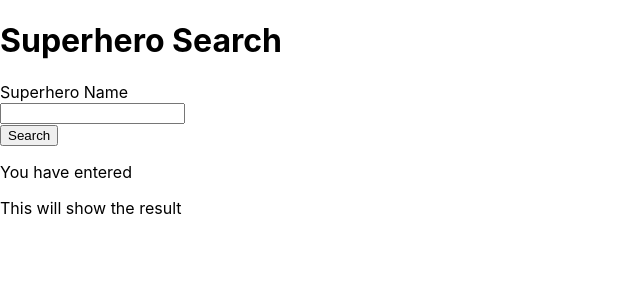
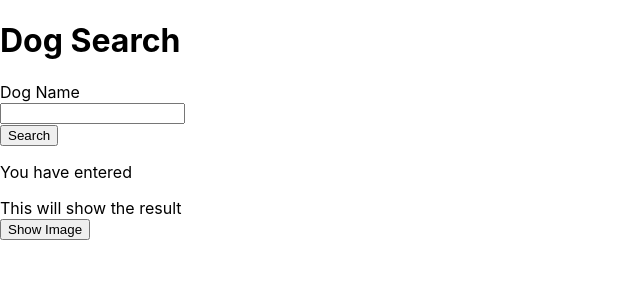
Before and after one commit to NZMSA/2022-Phase-2, a React (Create React App) app in the folder 1. Frontend/my-app/: page / in a window 1280 px wide. Shown: the top 300 px of the page, without its empty margins (0-640 px from the left). Built offline with nearby package versions, Linux system fonts and the light colour scheme.

Commit message:
tuesday api update

```diff
--- a/1. Frontend/my-app/public/index.html
+++ b/1. Frontend/my-app/public/index.html
@@ -24,7 +24,7 @@
       work correctly both with client-side routing and a non-root public URL.
       Learn how to configure a non-root public URL by running `npm run build`.
     -->
-    <title>Superhero Search</title>
+    <title>DOG Search</title>
   </head>
   <body>
     <noscript>You need to enable JavaScript to run this app.</noscript>
--- a/1. Frontend/my-app/src/App.tsx
+++ b/1. Frontend/my-app/src/App.tsx
@@ -1,48 +1,47 @@
 import axios from "axios";
 import { useState } from "react";
 import "./App.css";
-import heroCard from "./page/hero"
+import DogCard from "./page/cards"
 
 
 
 function App() {
 
-  const [ heroName, setHeroName ]= useState("");
-  const HERO_BASE_URL = "https://akabab.github.io/superhero-api/api";
+  const [ dogName, setDogName ]= useState("");
+
+  const DOG_BASE_URL = "https://dog.ceo/api/breeds/list/all";
+
 
   function search() {
-    axios.get(HERO_BASE_URL + "/all.json").then((res) => {
-      console.log(res.data[heroName]);
-      var obj = res.data;
-      var found = obj.find(
-        function(item:any) {
-          return item.name === heroName
-        }
-      )
-      console.log(found)
+    axios.get(DOG_BASE_URL).then((res) => {
+      console.log(res.data.message);
+      console.log(Object.values(res.data.message)[0])
     });
   }
 
   return (
     <div>
-      <h1>Superhero Search</h1>
+      <h1>Dog Search</h1>
 
       <div>
-        <label>Superhero Name</label>
+        <label>Dog Name</label>
         <br />
         <input
           type="text"
-          id="hero-name"
-          name="hero-name"
-          onChange={(e) => setHeroName(e.target.value)}
+          id="dog-name"
+          name="dog-name"
+          onChange={(e) => setDogName(e.target.value)}
         />
         <br />
         <button onClick={search}>Search</button>
       </div>
 
-      <p>You have entered {heroName}</p>
+      <p>You have entered {dogName}</p>
 
-      <div id="hero-result">This will show the result</div>
+      <div id="dog-result">This will show the result</div>
+      <div>
+        <DogCard />
+      </div>
     </div>
   );
 }
--- /dev/null
+++ b/1. Frontend/my-app/src/page/cards.tsx
@@ -0,0 +1,22 @@
+import React, {useState} from "react";
+import axios from "axios";
+
+function DogCard () {
+    const [image, setImage] = useState("");
+    const DOG_BASE_URL = ""
+
+    function getImage () {
+        axios.get(DOG_BASE_URL).then((res) => {
+            setImage(res.data);
+        })
+    };
+
+    return (
+        <div>
+            <img src={image} alt=""></img>
+            <button onClick={getImage}>Show Image</button>
+        </div>
+    );
+}
+
+export default DogCard;
```
Also changed, not shown: 1. Frontend/my-app/src/page/hero.tsx (deleted, +0 -7 lines).
